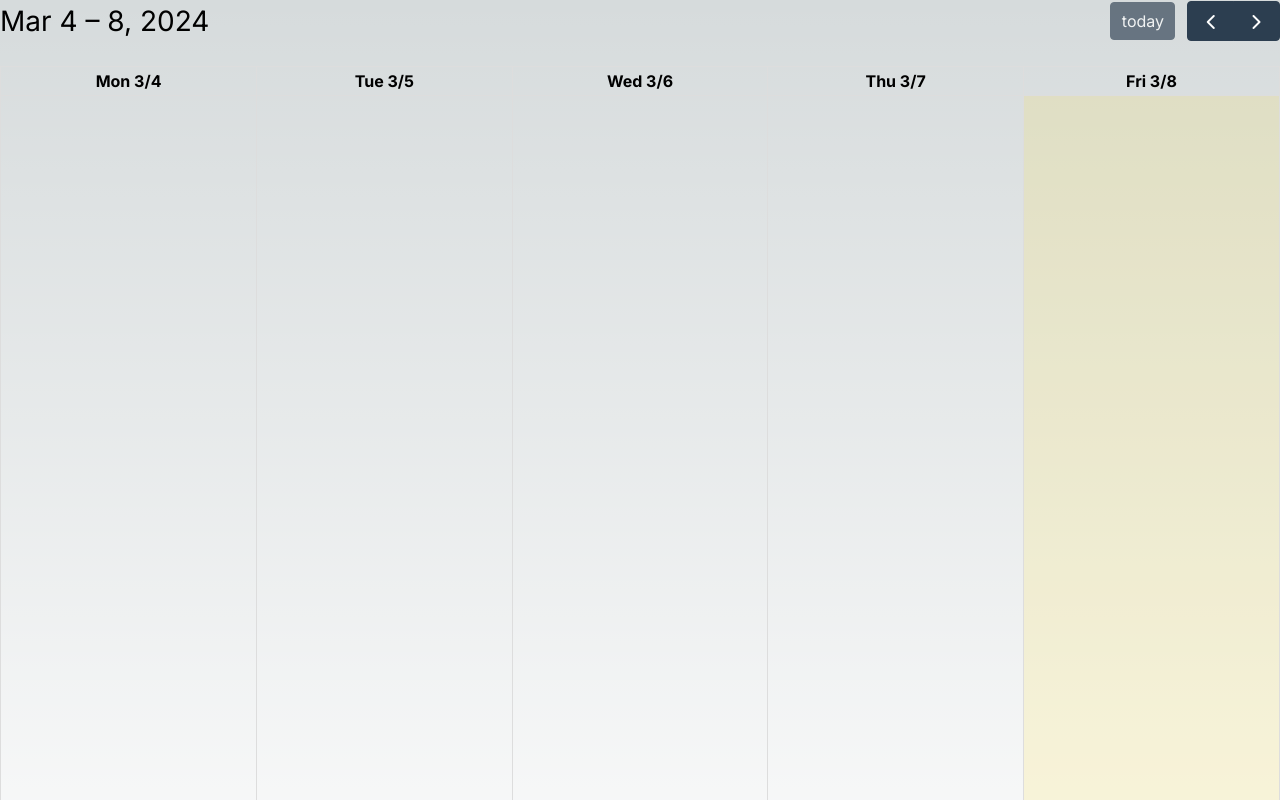
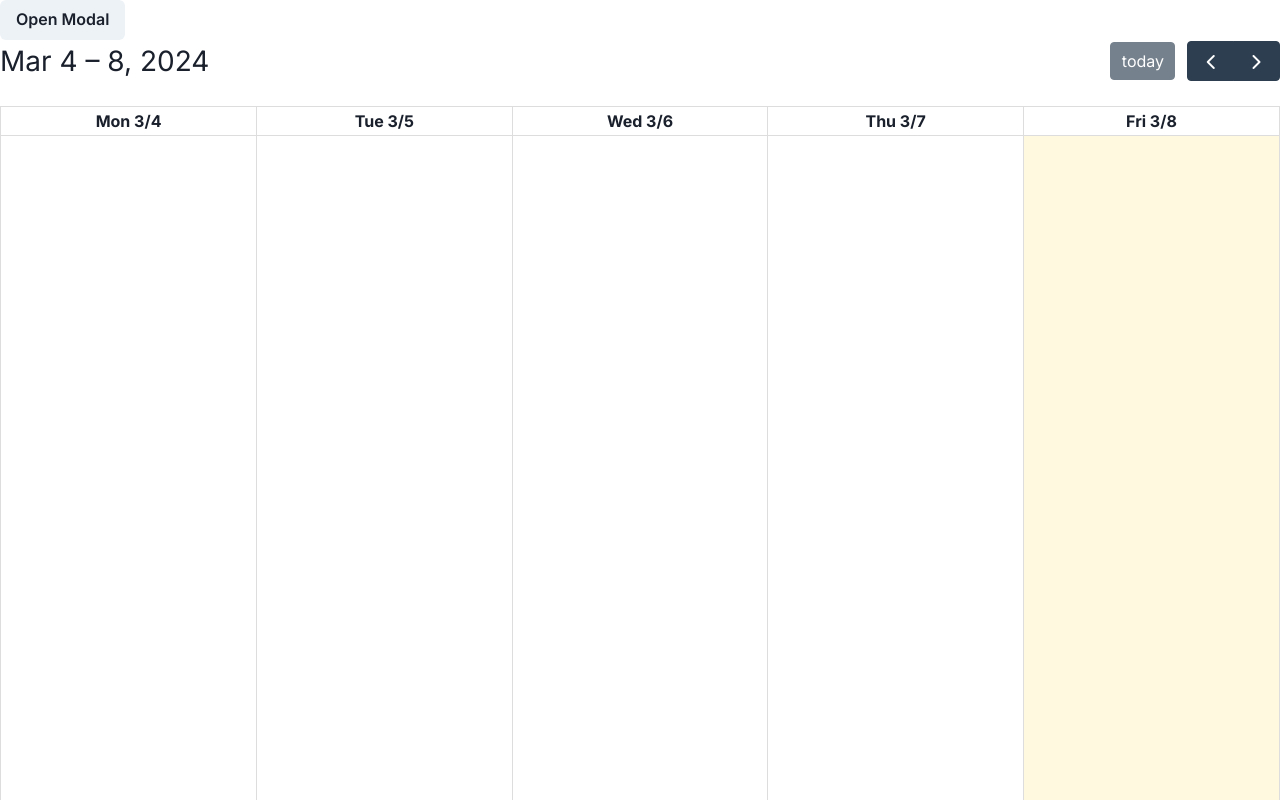
Before and after one commit to UD2105/chat-calender, a Next.js app in the folder frontends/: page / in a window 1280 px wide. Shown: the top 800 px of the page. Built offline with nearby package versions, Linux system fonts and the light colour scheme.

Commit message:
chakra　ダイアログを表示

```diff
--- a/frontends/package.json
+++ b/frontends/package.json
@@ -9,9 +9,13 @@
     "lint": "next lint"
   },
   "dependencies": {
+    "@chakra-ui/react": "^2.8.2",
+    "@emotion/react": "^11.11.4",
+    "@emotion/styled": "^11.11.0",
     "@fullcalendar/core": "^6.1.11",
     "@fullcalendar/daygrid": "^6.1.11",
     "@fullcalendar/react": "^6.1.11",
+    "framer-motion": "^11.0.8",
     "next": "14.1.3",
     "react": "^18",
     "react-dom": "^18"
--- a/frontends/src/app/page.tsx
+++ b/frontends/src/app/page.tsx
@@ -1,9 +1,60 @@
 "use client"
 import FullCalendar from '@fullcalendar/react'
 import dayGridPlugin from '@fullcalendar/daygrid' // a plugin!
+import { ChakraProvider } from '@chakra-ui/react'
+import {
+  Modal,
+  ModalOverlay,
+  ModalContent,
+  ModalHeader,
+  ModalFooter,
+  ModalBody,
+  ModalCloseButton,
+  Button,
+  useDisclosure
+} from '@chakra-ui/react'
 
-export default function Calendar() {
+export default function App() {
+  // 2. Wrap ChakraProvider at the root of your app
   return (
+    <ChakraProvider>
+      <Calendar />
+    </ChakraProvider>
+  )
+}
+
+function ManualClose() {
+  const { isOpen, onOpen, onClose } = useDisclosure()
+
+  return (
+    <>
+      <Button onClick={onOpen}>Open Modal</Button>
+
+      <Modal closeOnOverlayClick={false} isOpen={isOpen} onClose={onClose}>
+        <ModalOverlay />
+        <ModalContent>
+          <ModalHeader>Create your account</ModalHeader>
+          <ModalCloseButton />
+          <ModalBody pb={6}>
+
+          </ModalBody>
+
+          <ModalFooter>
+            <Button colorScheme='blue' mr={3}>
+              Save
+            </Button>
+            <Button onClick={onClose}>Cancel</Button>
+          </ModalFooter>
+        </ModalContent>
+      </Modal>
+    </>
+  )
+}
+
+function Calendar() {
+  return (
+    <div>
+      <ManualClose/>
       <FullCalendar
         plugins={[ dayGridPlugin ]}
         initialView="dayGridWeek"
@@ -13,6 +64,6 @@ export default function Calendar() {
           { title: 'event 2', date: '2024-03-16' }
         ]}
       />
-
+    </div>
   )
 }
```
Also changed, not shown: 1 other file (tests, documents, lock files or other folders). Lines whose indentation alone changed are shown as unchanged.
